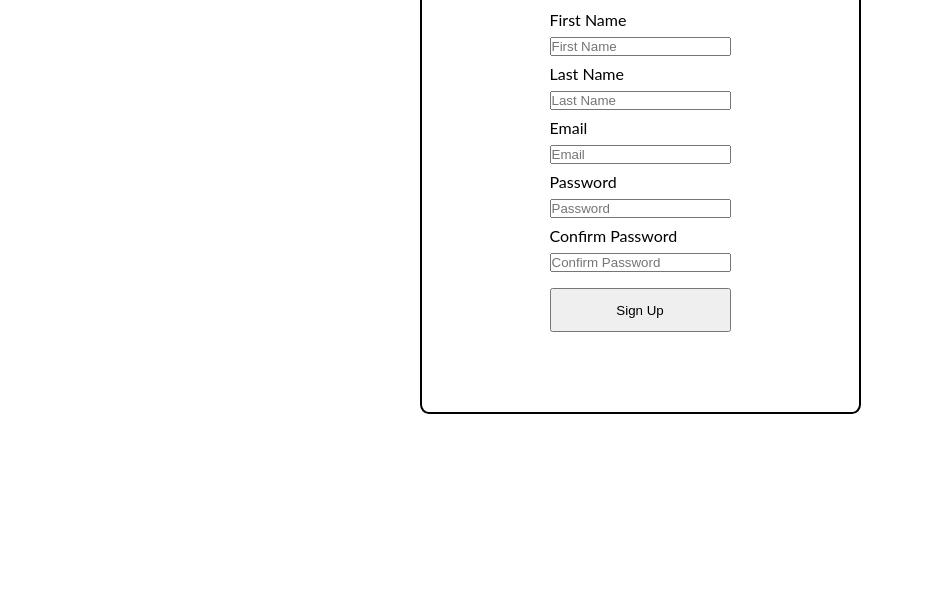
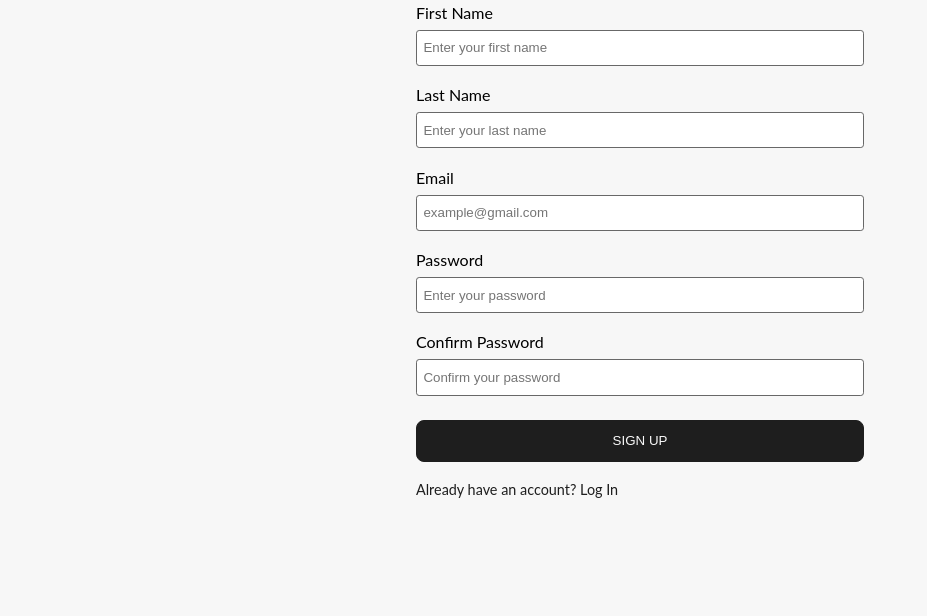
Before and after one commit to MikeArmando/authentication-form, a plain HTML site: page client/index.html in a window 1280 px wide. Shown: the part 184-800 px from the top of the page, without its empty margins (0-927 px from the left). Drawn offline with Linux system fonts and the light colour scheme.

Commit message:
added style, added/fixed html

```diff
--- a/client/index.html
+++ b/client/index.html
@@ -10,15 +10,16 @@
     <title>Authentication form</title>
   </head>
   <body>
-    <h1>Authentication form</h1>
     <div class="main-container">
-      <form action="/" method="get">
+      <form>
+        <h2>Sign Up</h2>
         <label for="first-name-input">First Name</label>
         <input
           type="text"
           name="first-name"
           id="first-name-input"
-          placeholder="First Name"
+          placeholder="Enter your first name"
+          maxlength="82"
           required
         />
 
@@ -27,37 +28,42 @@
           type="text"
           name="last-name"
           id="last-name-input"
-          placeholder="Last Name"
+          placeholder="Enter your last name"
+          maxlength="82"
           required
         />
 
         <label for="email-input">Email</label>
         <input
-          type="text"
+          type="email"
           name="email"
           id="email-input"
-          placeholder="Email"
+          placeholder="example@gmail.com"
+          maxlength="82"
           required
         />
 
         <label for="password-input">Password</label>
         <input
-          type="text"
+          type="password"
           name="password"
           id="password-input"
-          placeholder="Password"
+          placeholder="Enter your password"
+          maxlength="82"
           required
         />
 
         <label for="confirm-password-input">Confirm Password</label>
         <input
-          type="text"
+          type="password"
           name="confirm-password"
           id="confirm-password-input"
-          placeholder="Confirm Password"
+          placeholder="Confirm your password"
+          maxlength="82"
           required
         />
-        <button type="submit" class="submit-btn">Sign Up</button>
+        <button type="submit" class="submit-btn">SIGN UP</button>
+        <a href="">Already have an account? Log In</a>
       </form>
     </div>
   </body>
--- a/client/style.css
+++ b/client/style.css
@@ -2,10 +2,12 @@
   margin: 0;
   padding: 0;
   box-sizing: border-box;
+  overflow: hidden;
 }
 
 body {
   font-family: "Lato", sans-serif;
+  background-color: rgb(247, 247, 247);
 }
 
 .main-container {
@@ -13,23 +15,63 @@ body {
   flex-direction: column;
   justify-content: center;
   align-items: center;
-  height: 80vh;
+  height: 100vh;
 }
 
 .main-container form {
   display: flex;
   flex-direction: column;
-  border: 2px solid black;
-  border-radius: 2%;
-  padding: 4rem 8rem;
+  width: 28rem;
+  max-width: 90%;
+}
+
+.main-container form h2 {
+  font-size: 2.2rem;
+  margin: 0.5rem 0;
 }
 
 label {
+  margin-top: 0.7rem;
+}
+
+input {
+  padding: 0.6rem 0.4rem;
   margin: 0.5rem 0;
+  color: rgb(30, 30, 30);
+  border: 1.5px solid rgb(104, 104, 104);
+  border-radius: 0.2rem;
+}
+
+input:focus {
+  color: rgb(30, 30, 30);
+  border: 1.5px solid rgb(104, 104, 104);
 }
 
 button {
   cursor: pointer;
   margin: 1rem 0;
   padding: 0.8rem 2rem;
+  color: rgb(249, 249, 249);
+  background-color: rgb(30, 30, 30);
+  border: 1.5px solid rgb(30, 30, 30);
+  border-radius: 0.5rem;
+  transition: background-color 0.4s ease;
 }
+
+button:hover {
+  color: rgb(30, 30, 30);
+  background-color: rgb(249, 249, 249);
+}
+
+.main-container a {
+  font-size: 0.9rem;
+  color: rgb(30, 30, 30);
+  margin-top: 0.2rem;
+  max-width: fit-content;
+  text-decoration: underline solid transparent;
+  transition: text-decoration-color 0.2s ease;
+}
+
+.main-container a:hover {
+  text-decoration-color: currentColor;
+}
```
Also changed, not shown: README.md.
